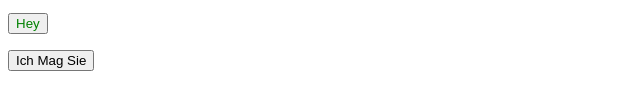
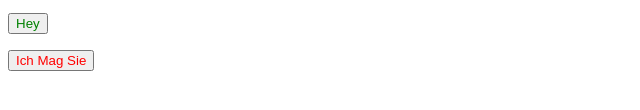
Before and after one commit to Sxnten/Hey, a plain HTML site: page index.html in a window 1280 px wide. Shown: the part 384-494 px from the top of the page, 0-640 px from the left. Drawn offline with Linux system fonts and the light colour scheme.

Commit message:
Update index.html

```diff
--- a/index.html
+++ b/index.html
@@ -18,4 +18,4 @@
 			}
 		</script>
 <p><button style="color:green" onClick="f();">Hey</button></p>
-<p><button onClick="x();">Ich Mag Sie</button></p>
+<p><button style="color:red" onClick="x();">Ich Mag Sie</button></p>
```
